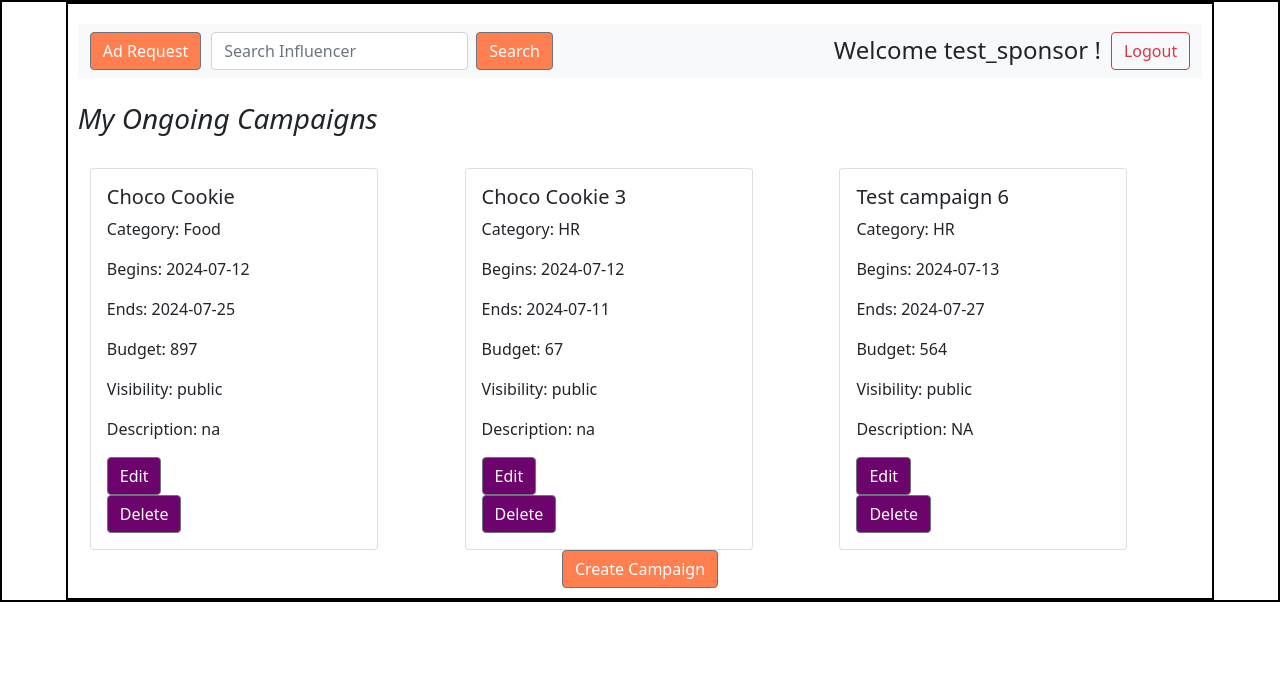
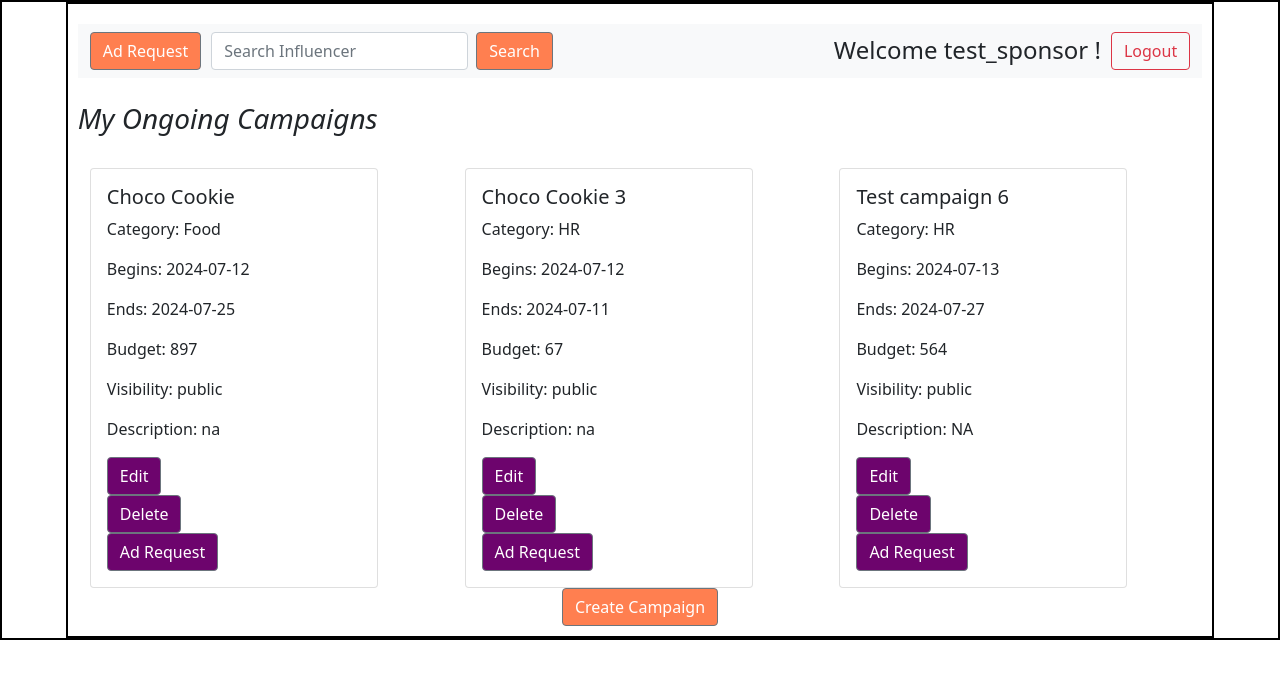
Before and after one commit to Devaanshi-IITM/Influencer-Engagement-Sponsorship-Platform-Application, a Flask app: page /sponsor/1 in a window 1280 px wide. Shown: the top 679 px of the page. Run offline with Flask 3, Linux system fonts and the light colour scheme.

Commit message:
feat: ad_request for sponsor

```diff
--- a/application/controllers.py
+++ b/application/controllers.py
@@ -132,6 +132,32 @@ def delete_campaign(sponsor_id, campaign_id):
     return redirect(f'/sponsor/{sponsor.id}')
     return render_template("sponsor_dash.html", s_name = sponsor, campaigns = sponsor.campaign )
 
+#allow sponsor to edit campaign
+@app.route('/sponsoredit/<int:sponsor_id>/campaign/<int:campaign_id>', methods=['GET','POST'])
+def edit_campaign(sponsor_id, campaign_id):
+    sponsor = Sponsor.query.get(sponsor_id)
+    if not sponsor:
+        return 'error - Sponsor not found'
+    campaign = Campaign.query.filter_by(camp_id=campaign_id, sponsor_id=sponsor_id).first()
+    if not campaign:
+        return 'error -- Campaign not found or does not belong to the sponsor',
+    else:
+        if request.method == 'GET':
+            return render_template('new_camp.html', s_name = sponsor, campaign_id = campaign_id, shouldUpdate= True )
+
+        if request.method == 'POST':
+            camp_name = request.form.get("camp_name")
+            category = request.form.get("category")
+            s_date = request.form.get("s_date")
+            e_date = request.form.get("e_date")
+            budget = request.form.get("budget")
+            visibility = request.form.get("visibility")
+            description = request.form.get("describe")
+        #my_camp = Campaign(camp_name = camp_name, sponsor_id = sponsor.id, camp_id = campaign_id, category = category, s_date = s_date, e_date = e_date, budget = budget, visibility = visibility, description = description)
+            #db.session.add(my_camp)
+            db.session.commit()
+            return redirect(f'/sponsor/{sponsor.id}')
+        return render_template('new_camp.html', s_name = sponsor)
 
 
 #create new campaign on clicking the button
@@ -152,6 +178,26 @@ def new_campaign(sponsor_id):
         return redirect(f'/sponsor/{sponsor.id}')
     return render_template('new_camp.html', s_name = sponsor)
 
+# allow sponsor to create an ad_request
+@app.route('/sponsorad/<int:sponsor_id>/campaign/<int:campaign_id>', methods = ['GET','POST'])
+def create_adRequest(sponsor_id, campaign_id):
+    sponsor = Sponsor.query.get(sponsor_id)
+    if request.method == 'GET':
+        return render_template('create_ad.html', s_name = sponsor, campaign_id = campaign_id )
+    campaign = Campaign.query.filter_by(camp_id=campaign_id, sponsor_id = sponsor_id)
+
+    if request.method == 'POST':
+        niche = request.form.get("niche")
+        requirements = request.form.get("requirements")
+        payment_amt = request.form.get("payment_amt")
+        status = request.form.get("status")
+        my_req = Ad_Request(influencer_id = 1, campaign_id= campaign_id, niche = niche, requirements = requirements, payment_amt = payment_amt, status =status)
+        db.session.add(my_req)
+        db.session.commit()
+        return redirect(f'/sponsor/{sponsor.id}')
+    return render_template('create_ad.html', s_name = sponsor)
+
+
 
 #search functionality for sponsor
 @app.route('/search')
--- a/templates/sponsor_dash.html
+++ b/templates/sponsor_dash.html
@@ -66,6 +66,7 @@
                                     <p class="card-text">Description: {{campaign.description}}</p>
                                     <div>
                                         <button type="button" class="btn btn-secondary"
+                                            onclick="location.href='/sponsoredit/{{ s_name.id }}/campaign/{{campaign.camp_id}}'"
                                             style="background-color: rgb(109, 4, 109);">Edit</button>
                                         <form action="/sponsor/{{ s_name.id }}/campaign/{{campaign.camp_id}}"
                                             method="POST"
@@ -74,6 +75,10 @@
                                             <button type="submit" class="btn btn-secondary"
                                                 style="background-color: rgb(109, 4, 109);">Delete</button>
                                         </form>
+                                        <button type="button" class="btn btn-secondary"
+                                            style="margin-right: 10px; background-color: rgb(109, 4, 109);"
+                                            onclick="location.href='/sponsorad/{{ s_name.id }}/campaign/{{campaign.camp_id}}'">Ad
+                                            Request</button>
                                     </div>
                                 </div>
                             </div>
```
Also changed, not shown: templates/create_ad.html (+16 -11 lines), templates/del_camp.html (deleted, +0 -36 lines), templates/new_camp.html (+24 -14 lines), instance/inspo.sqlite3.
